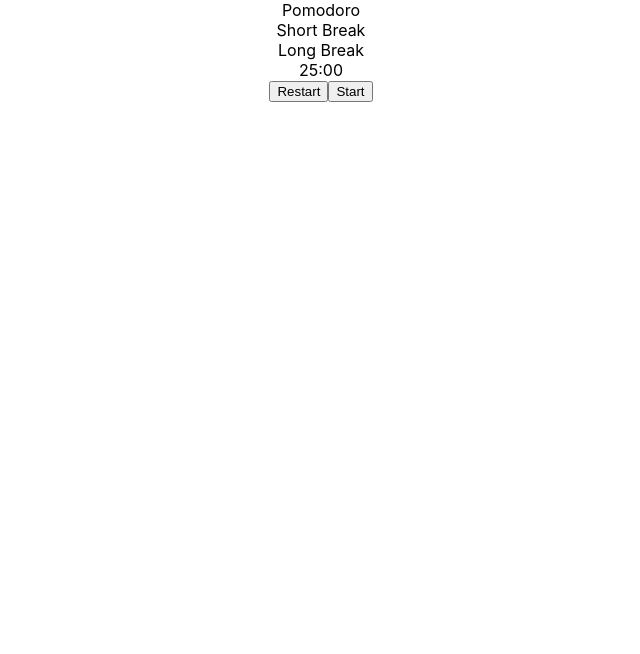
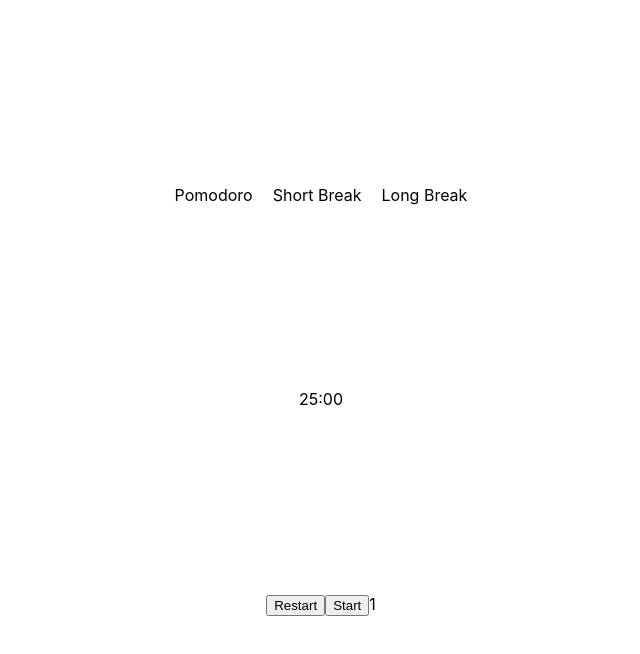
Before and after one commit to zoeferencova/pomodoro-timer-notion, a React (Create React App) app: page / in a window 1280 px wide. Shown: the top 654 px of the page, without its empty margins (319-959 px from the left). Built offline with nearby package versions, Linux system fonts and the light colour scheme.

Commit message:
added basic css;

```diff
--- a/src/Controls/Controls.js
+++ b/src/Controls/Controls.js
@@ -9,6 +9,7 @@
       <button type="submit" className="start-pause-button" onClick={props.timerOn ? props.handlePause : props.handleStart}>
         {props.timerOn ? "Pause" : "Start"}
       </button>
+      <span>{props.pomodoros}</span>
     </div>
 
   );
--- a/src/Tab/Tab.css
+++ b/src/Tab/Tab.css
@@ -0,0 +1,3 @@
+.tab:not(:last-child) {
+    margin-right: 20px;
+}
--- a/src/Tab/Tab.js
+++ b/src/Tab/Tab.js
@@ -3,7 +3,7 @@
 const Tab = (props) => {
   return (
     <div className="tab" onClick={e => props.changeTab(props.index)}>
-      <span>{props.tabName}</span>
+      {props.tabName}
     </div>
   );
 }
--- a/src/TabBar/TabBar.css
+++ b/src/TabBar/TabBar.css
@@ -0,0 +1,4 @@
+.tab-bar {
+    display: flex;
+    justify-content: center;
+}
--- a/src/Widget/Widget.css
+++ b/src/Widget/Widget.css
@@ -0,0 +1,6 @@
+.widget {
+    display:flex;
+    flex-direction: column;
+    height: 100vh;
+    justify-content: space-evenly
+}
--- a/src/Widget/Widget.js
+++ b/src/Widget/Widget.js
@@ -61,7 +61,7 @@
           ref={this.clockRef}
           onComplete={this.handleCompletion}>
         </Countdown>
-        <Controls timerOn={this.state.timerOn} handlePause={this.handlePause} handleStart={this.handleStart} handleRestart={this.handleRestart} />
+        <Controls timerOn={this.state.timerOn} handlePause={this.handlePause} handleStart={this.handleStart} handleRestart={this.handleRestart} pomodoros={this.state.pomodoros} />
       </div>
     );
   }
```
